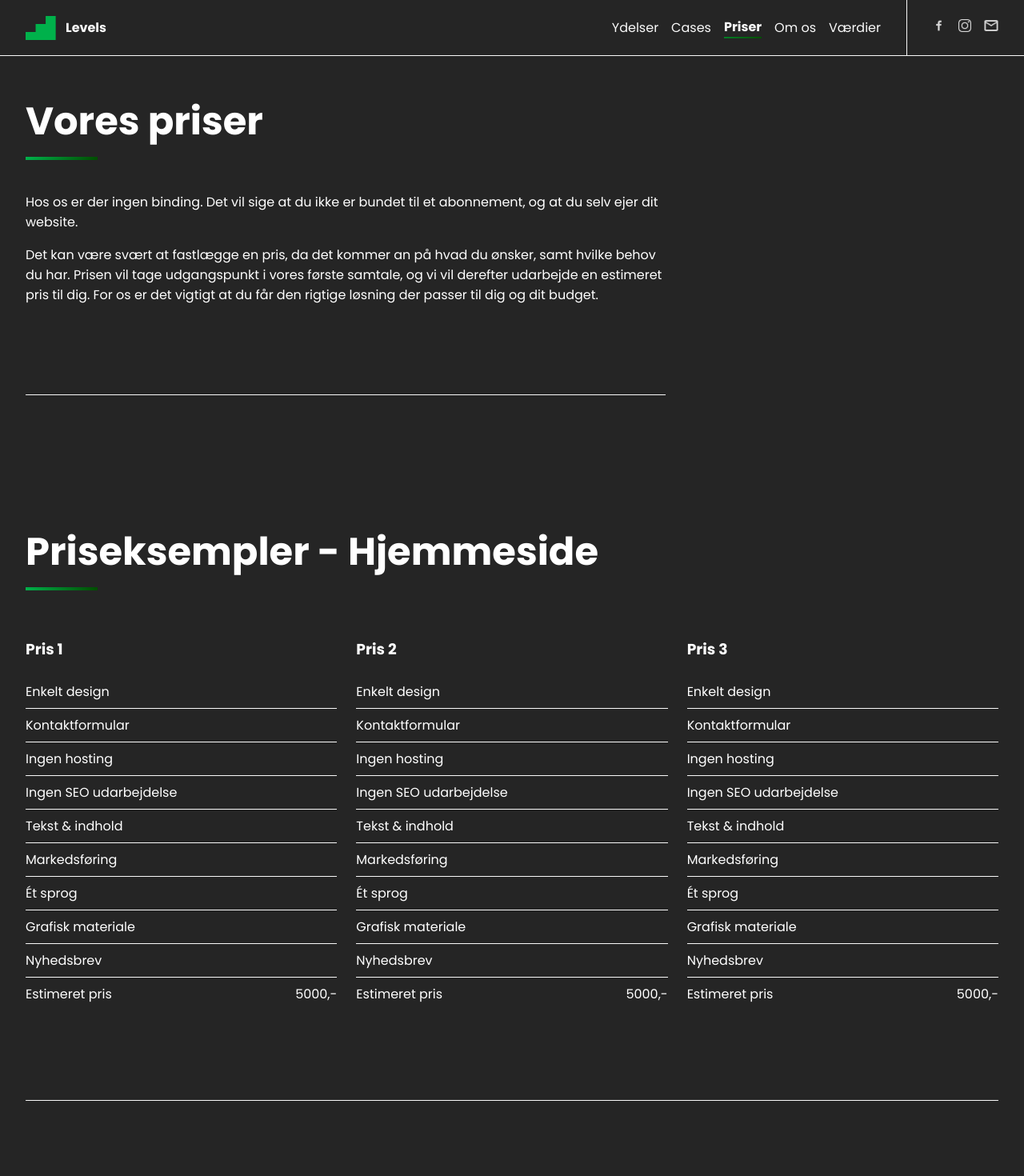
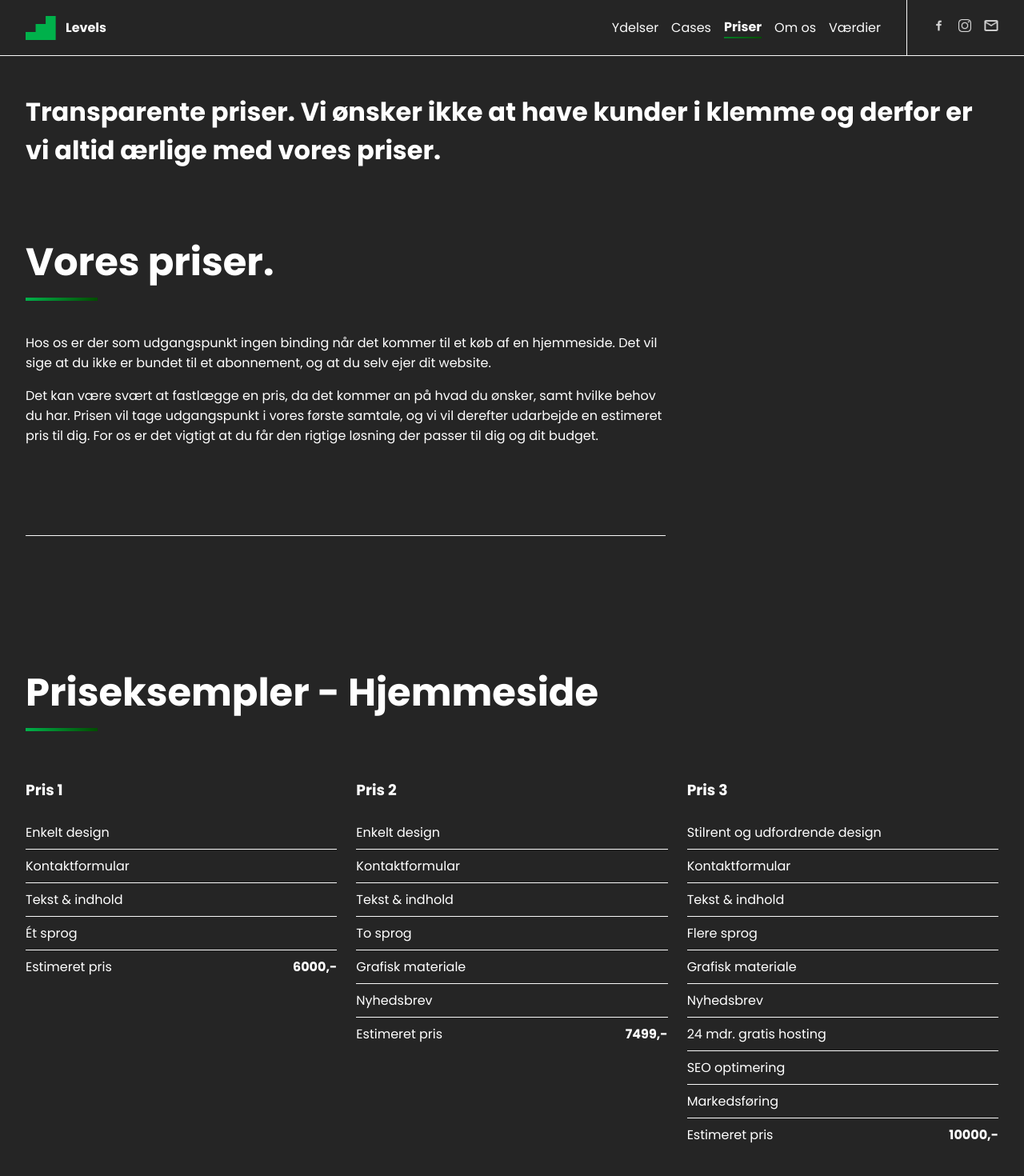
Before and after one commit to Steffen-Svenningsen/levels, a React (Create React App) app: page /levels/priser in a window 1280 px wide. Shown: the top 1470 px of the page at 80% size. Built offline with nearby package versions, Linux system fonts and the light colour scheme.

Commit message:
Add hero text component and refactor some of the content

```diff
--- a/src/pages/Prices.js
+++ b/src/pages/Prices.js
@@ -1,15 +1,17 @@
 import React from 'react'
 import Cashcow from '../images/cash-cow.webp'
+import SubpageHeroText from '../components/SubpageHeroText'
 
 export default function Prices() {
   return (
     <div className='page'>
+      <SubpageHeroText whiteText="Transparente priser. " greyText="Vi ønsker ikke at have kunder i klemme og derfor er vi altid ærlige med vores priser."/>
       <section className='price-intro'>
         <div>
-          <h1>Vores priser</h1>
+          <h1>Vores priser.</h1>
           <div className='gradient-line'></div>
           <p>
-            Hos os er der ingen binding. Det vil sige at du ikke er bundet til et abonnement, og at du selv ejer dit website.
+            Hos os er der som udgangspunkt ingen binding når det kommer til et køb af en hjemmeside. Det vil sige at du ikke er bundet til et abonnement, og at du selv ejer dit website.
           </p>
           <p>
             Det kan være svært at fastlægge en pris, da det kommer an på hvad du ønsker, samt hvilke behov du har.
@@ -28,40 +30,32 @@ export default function Prices() {
             <h3>Pris 1</h3>
             <p>Enkelt design</p>
             <p>Kontaktformular</p>
-            <p>Ingen hosting</p>
-            <p>Ingen SEO udarbejdelse</p>
             <p>Tekst & indhold</p>
-            <p>Markedsføring</p>
             <p>Ét sprog</p>
-            <p>Grafisk materiale</p>
-            <p>Nyhedsbrev</p>
-            <p>Estimeret pris <span className="estimated-price">5000,-</span></p>
+            <p>Estimeret pris <span className="estimated-price"><b>6000,-</b></span></p>
           </div>
           <div className='price-example'>
             <h3>Pris 2</h3>
             <p>Enkelt design</p>
             <p>Kontaktformular</p>
-            <p>Ingen hosting</p>
-            <p>Ingen SEO udarbejdelse</p>
             <p>Tekst & indhold</p>
-            <p>Markedsføring</p>
-            <p>Ét sprog</p>
+            <p>To sprog</p>
             <p>Grafisk materiale</p>
             <p>Nyhedsbrev</p>
-            <p>Estimeret pris <span className="estimated-price">5000,-</span></p>
+            <p>Estimeret pris <span className="estimated-price"><b>7499,-</b></span></p>
           </div>
           <div className='price-example'>
             <h3>Pris 3</h3>
-            <p>Enkelt design</p>
+            <p>Stilrent og udfordrende design</p>
             <p>Kontaktformular</p>
-            <p>Ingen hosting</p>
-            <p>Ingen SEO udarbejdelse</p>
             <p>Tekst & indhold</p>
-            <p>Markedsføring</p>
-            <p>Ét sprog</p>
+            <p>Flere sprog</p>
             <p>Grafisk materiale</p>
             <p>Nyhedsbrev</p>
-            <p>Estimeret pris <span className="estimated-price">5000,-</span></p>
+            <p>24 mdr. gratis hosting</p>
+            <p>SEO optimering</p>
+            <p>Markedsføring</p>
+            <p>Estimeret pris <span className="estimated-price"><b>10000,-</b></span></p>
           </div>
         </div>
         <div className='content-separator-line'></div>
@@ -76,8 +70,8 @@ export default function Prices() {
           <div className='gradient-line'></div>
           <p>Vi giver dig en estimeret pris, som er baseret på en række ting. Hvis du har brug for,
             at dit website skal have funktioner såsom et booking system, mulighed for flere sprog,
-            eller et login system, så kan prisen stige. Det kan også være at du har brug for en skræddersyet funktion,
-            som også kan få prisen til at stige. Derudover kommer det også an på, hvor lang tid projektet kommer til at tage </p>
+            eller et login system, så kan prisen stige. <br/> <br/> Det kan også være at du har brug for en skræddersyet funktion,
+            som også kan få prisen til at stige. Derudover kommer det også an på, hvor lang tid projektet kommer til at tage.</p>
         </div>
       </section>
     </div>
```
